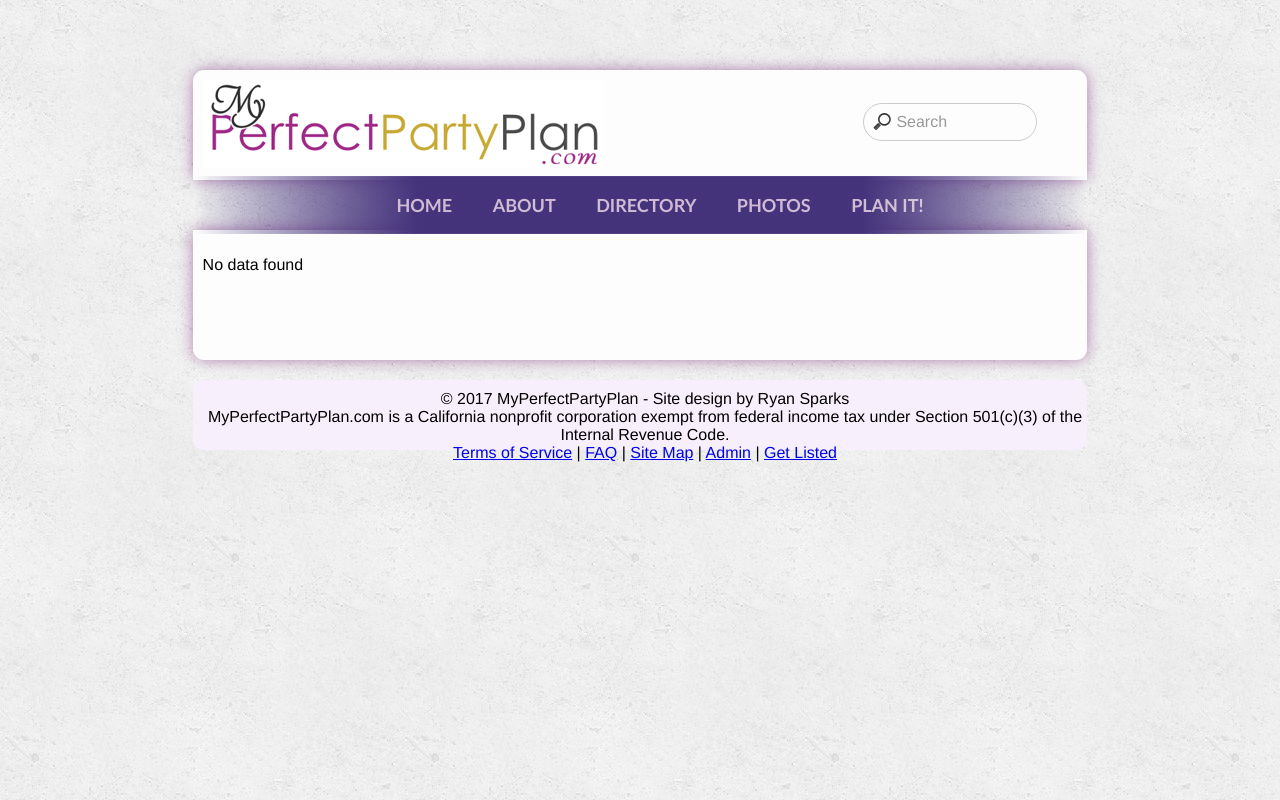
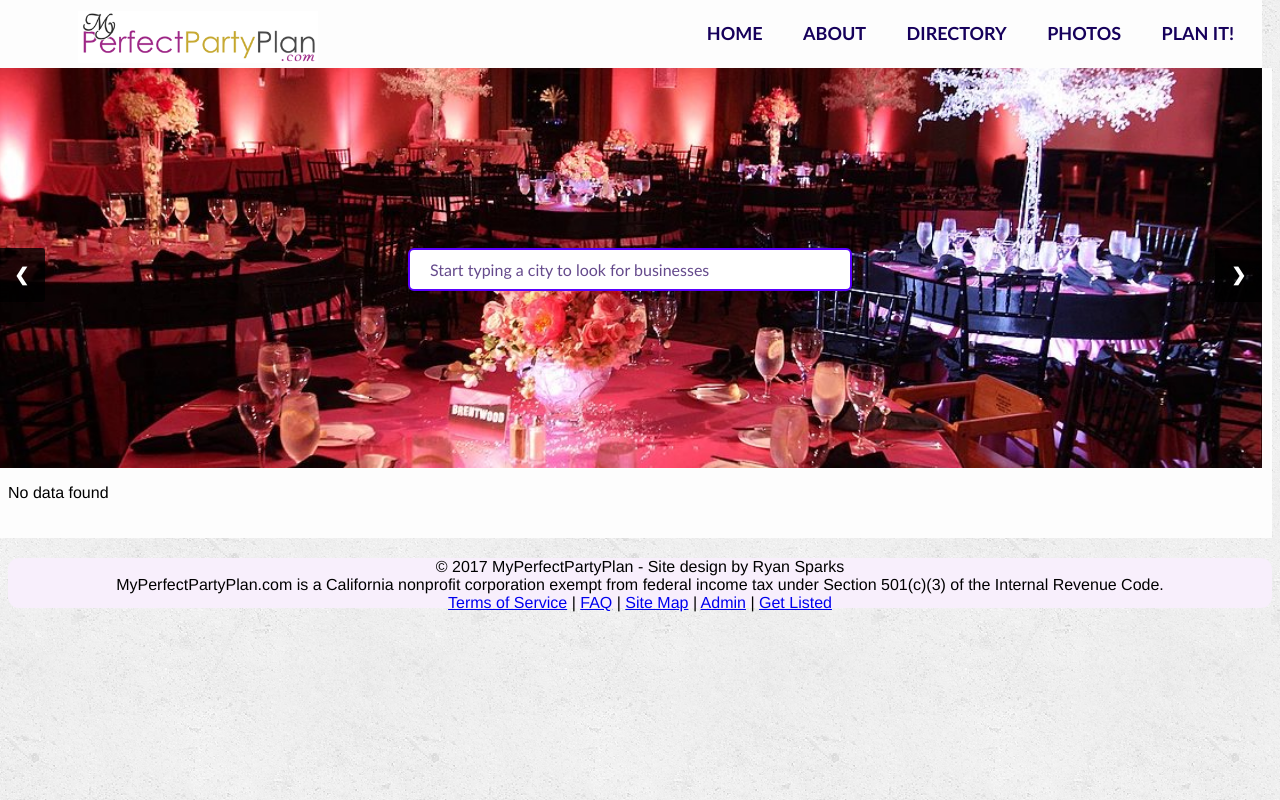
Before and after one commit to rsparks3/myperfectpartyplan, a PHP site: page / in a window 1280 px wide. Run offline with PHP 8.4, Linux system fonts and the light colour scheme; data that the repository does not hold is empty.

Commit message:
Redesigned webpage to take up full space.

```diff
--- a/header.php
+++ b/header.php
@@ -18,7 +18,7 @@
 		background:url("/resources/icons/search-icon.png") no-repeat 9px center;
 		border:solid 1px #ccc;
 		padding:9px 10px 9px 32px;
-		width:130px;
+		width:200px;
 
 		-webkit-border-radius:10em;
 		-moz-border-radius:10em;
@@ -47,11 +47,18 @@
 	}
 </style>
 <div class="header" style="display:flex;justify-content: space-between;"">
-	<div class="logo"><a href="index.php"><img src="logo.gif" alt="My Perect Party Plan" /></a></div>
-	<div class="search" style="padding-top:23px;padding-right:50px;">
-		<form method="GET" action="search.php"><input type="search" placeholder="Search" name="query"></form>
-	</div>
+	<div class="logo"><a href="index.php"><img src="logo.gif" alt="My Perect Party Plan"/></a></div>
+	<nav><ul>
+			<li><div class="search" style="margin-top:-10px;padding-right:50px;">	<form method="GET" action="search.php"><input type="search" placeholder="Search" name="query"></form></div></li>
+			<li><a href="index.php">Home</a></li>
+			<li><a href="about.php">About</a></li>
+			<li><a href="locations.php">Directory</a></li>
+			<li><a href="photos.php">Photos</a></li>
+			<li><a href="#">Plan it!</a></li>
+	</ul></nav>
 </div>
+
+<!--
 	  <nav>
 		  <ul>
 		    <li>
@@ -71,3 +78,4 @@
 		    </li>
 		  </ul>
 		</nav>
+-->
--- a/index.php
+++ b/index.php
@@ -3,6 +3,69 @@
 	<title>My Perfect Party Plan</title>
 	<link rel="stylesheet" type="text/css" href="main.css">
 	<?php include("connect.php"); ?>
+
+
+	<style>
+		.display-left, .display-right {
+			cursor:pointer;
+			width:auto;
+			padding:16px;
+			color:white;
+			font-weight:bold;
+			font-size:18px;
+			transition:0.6s ease;
+			border-radius: 0 3px 3px 0;
+			border:none;
+			position:absolute;
+			top:45%;
+		}
+		.display-right{
+			right: 0;
+			border-radius: 3px 0 0 3px;
+		}
+		.display-right, .display-left {
+			background-color:rgba(0, 0, 0, 0.8);
+		}
+		nav .search {
+			display:none;
+		}
+		.featurephotos .searchbox {
+			position:absolute;
+			top:45%;
+			left:50%;
+			width:400px;
+			transform:translateX(-50%);
+
+			display: inline-block;
+			  -webkit-box-sizing: content-box;
+			  -moz-box-sizing: content-box;
+			  box-sizing: content-box;
+			  padding: 10px 20px;
+			  border: 2px solid rgba(89,0,255,1);
+			  -webkit-border-radius: 6px;
+			  border-radius: 6px;
+			  font: normal 16px/normal "Trebuchet MS", Helvetica, sans-serif;
+			  color: rgba(49,0,107,1);
+			  -o-text-overflow: clip;
+			  text-overflow: clip;
+			  background: rgba(255,255,255,1);
+			  text-shadow: 1px 1px 0 rgba(255,255,255,0.66) ;
+			  -webkit-transition: all 200ms cubic-bezier(0.42, 0, 0.58, 1);
+			  -moz-transition: all 200ms cubic-bezier(0.42, 0, 0.58, 1);
+			  -o-transition: all 200ms cubic-bezier(0.42, 0, 0.58, 1);
+			  transition: all 200ms cubic-bezier(0.42, 0, 0.58, 1);
+		}
+
+		.featurephotos .searchbox:focus {
+			outline:none;
+		}
+
+		::-webkit-input-placeholder { color:#654A8C; }
+		::-moz-placeholder { color:#654A8C; }
+		:-moz-placeholder { color:#654A8C; }
+		:-ms-input-placeholder { color:#654A8C; }
+		::-ms-input-placeholder { color:#654A8C; }
+	</style>
 </head>
 
 <body>
@@ -10,6 +73,36 @@
 	<?php include("header.php"); ?>
 
 	<div class="content">
+		<div class="featurephotos">
+			<img class="slides" src="images/photos/feature1.jpg">
+			<img class="slides" src="images/photos/feature2.jpg">
+			<button class="display-left" onclick="plusDivs(-1)">&#10094;</button>
+			<button class="display-right" onclick="plusDivs(+1)">&#10095;</button>
+			<form method="GET" action="search.php">
+				<input class="searchbox" type="search" name="query" placeholder="Start typing a city to look for businesses">
+		  	</form>
+		</div>
+
+		<script>
+		var slideIndex = 1;
+		showDivs(slideIndex);
+
+		function plusDivs(n) {
+			showDivs(slideIndex += n);
+		}
+
+		function showDivs(n) {
+			var i;
+			var x = document.getElementsByClassName("slides");
+			if(n > x.length) {slideIndex = 1}
+			if(n < 1) {slideIndex = x.length} ;
+			for(i = 0; i < x.length; i++) {
+				x[i].style.display = "none";
+			}
+			x[slideIndex-1].style.display = "block";
+		}
+		</script>
+
 	<p> <?php
 		$sql = "SELECT * FROM `text_content` WHERE `id`='home'";
 		$result = $conn->query($sql);
--- a/main.css
+++ b/main.css
@@ -9,19 +9,17 @@ body {
 	display:flex;
 	justify-content: space-between;
 
-	margin-top:70px;
-	min-height: 100px;
-	max-height:500px;
+	margin-top:-10px;
+	margin-left:-10px;
+	margin-bottom:10px;
+	height:70px;
+}
 
-	padding-top:10px;
-	padding-left:10px;
-
-	-webkit-box-shadow: 0px 0px 16px -1px rgba(102,0,102,0.53);
-    -moz-box-shadow: 0px 0px 16px -1px rgba(102,0,102,0.53);
-	box-shadow: 0px 0px 16px -1px rgba(102,0,102,0.53);
-	border-radius: 11px 11px 0px 0px;
-    -moz-border-radius: 11px 11px 0px 0px;
-    -webkit-border-radius: 11px 11px 0px 0px;
+.logo img {
+	-moz-transform:scale(0.6);
+	-webkit-transform:scale(0.6);
+	transform:scale(0.6);
+	margin-top:-5px;
 }
 
 .footer {
@@ -31,9 +29,7 @@ body {
 	margin-top:20px;
 	height: 50px;
 
-	padding-top:10px;
-	padding-left:10px;
-	padding-bottom:10px;
+	padding:0px;
 	text-align:center;
 
 	border-radius: 11px 11px 11px 11px;
@@ -46,27 +42,60 @@ body {
 	margin:auto;
 
 	min-height: 100px;
+	margin-left:-10px;
+	margin-top:-10px;
 
 	padding-top:10px;
 	padding-left:10px;
 	padding-bottom:20px;
 	font-family:"Helvetica";
+}
 
-	-webkit-box-shadow: 0px 0px 16px -1px rgba(102,0,102,0.53);
-    -moz-box-shadow: 0px 0px 16px -1px rgba(102,0,102,0.53);
-	box-shadow: 0px 0px 16px -1px rgba(102,0,102,0.53);
-	border-radius: 0px 0px 11px 11px;
-    -moz-border-radius: 0px 0px 11px 11px;
-    -webkit-border-radius: 0px 0px 11px 11px;
+.content .featurephotos {
+	width:100%;
+	margin-left:-10px;
+	margin-top:-10px;
+	position: relative;
+}
+.content .featurephotos img {
+	width:100%;
+	max-height:400px;
+	object-fit: cover;
 }
 
 .header,
 .content,
 .footer {
-	min-width:70%;
-	max-width:800px;
+	width:100%;
 }
 
+nav {
+	z-index:200;
+	margin-top:-10px;
+	margin-right:10px;
+}
+nav ul {
+	text-align: center;
+}
+nav ul li {
+	display:inline-block;
+}
+nav ul li a {
+	padding: 18px;
+	font-family:"Trebuchet MS";
+	text-transform:uppercase;
+	color: #16005B;
+	font-size:18px;
+	text-decoration:none;
+	font-weight:bold;
+	display:block;
+}
+nav ul li a:hover {
+	box-shadow: 0 0 10px rgba(0, 0, 0, 0.1), inset 0 0 1px rgba(255, 255, 255, 0.6);
+	background: rgba(255, 255, 255, 0.1);
+	color: rgba(47, 0, 89, 0.7);
+}
+/*
 nav {
   max-width: 800px;
   min-width: 70.5%;
@@ -102,3 +131,4 @@ nav ul li a:hover {
   background: rgba(255, 255, 255, 0.1);
   color: rgba(255, 185, 218, 0.7);
 }
+*/
```
Also changed, not shown: images/photos/0ce318_300acdcf39b94fbaab657fe3660c33aa.webp (deleted), images/photos/0ce318_4d820de43e6c43e29c8268729ebf595e (1).webp (deleted), images/photos/0ce318_96ade0532533404591500e0aa8b2afbe.webp (deleted), images/photos/0ce318_dcefc51cbec947cfbbb88bbd21a55863.webp (deleted), images/photos/a9ff3b_2919fbec56cb4c3086b8159d5aa04b2e.webp (deleted), images/photos/a9ff3b_61fe61f3eb4c4adeb5835a166de10689.webp (deleted), images/photos/feature1.jpg (renamed from images/photos/0ce318_dcefc51cbec947cfbbb88bbd21a55863.jpg), images/photos/feature2.jpg (renamed from images/photos/0ce318_96ade0532533404591500e0aa8b2afbe.jpg).
